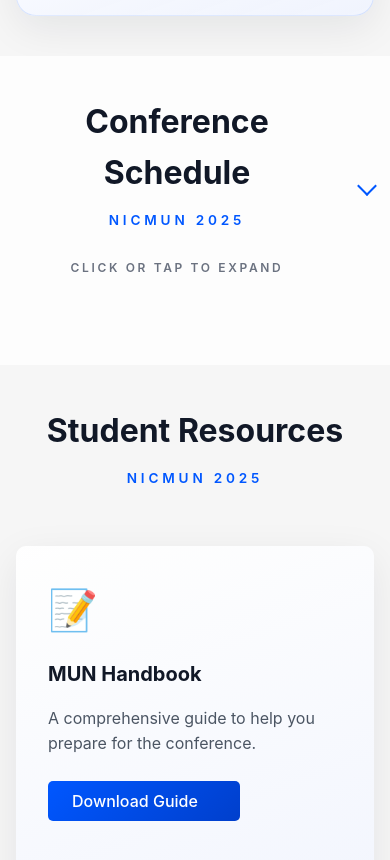
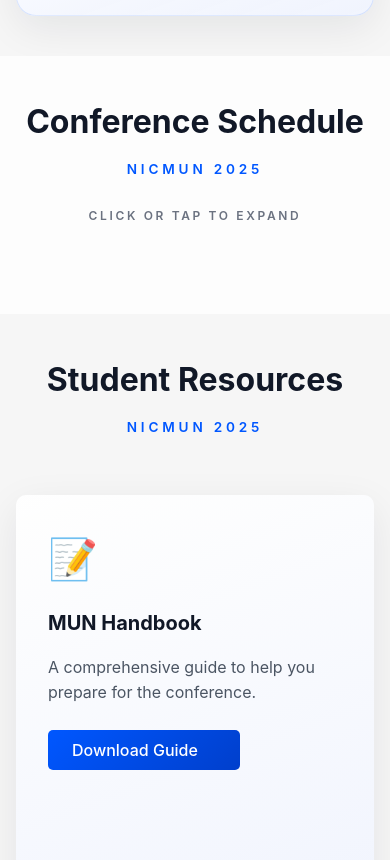
Before and after one commit to EsElCamii/nicmun-online, a plain HTML site: page index.html in a window 390 px wide. Shown: the part 7491-8351 px from the top of the page. Drawn offline with Linux system fonts and the light colour scheme.

Commit message:
fix: tweak faq spacing and mobile collapsible arrow

```diff
--- a/style.css
+++ b/style.css
@@ -1673,7 +1673,7 @@ body.no-scroll {
 }
 
 .faq-item.active .faq-answer {
-  padding: 0 1.5rem 1.5rem 1.5rem;
+  padding: 1rem 1.5rem 1.5rem 1.5rem;
   max-height: 200px;
 }
 
@@ -1725,6 +1725,14 @@ body.no-scroll {
 @media (max-width: 768px) {
   .committee-article {
     padding: 1.5rem;
+  }
+
+  .section-intro--collapsible {
+    padding-right: 0;
+  }
+
+  .section-intro--collapsible::after {
+    content: none;
   }
 
   .committee-article__inner {
```
